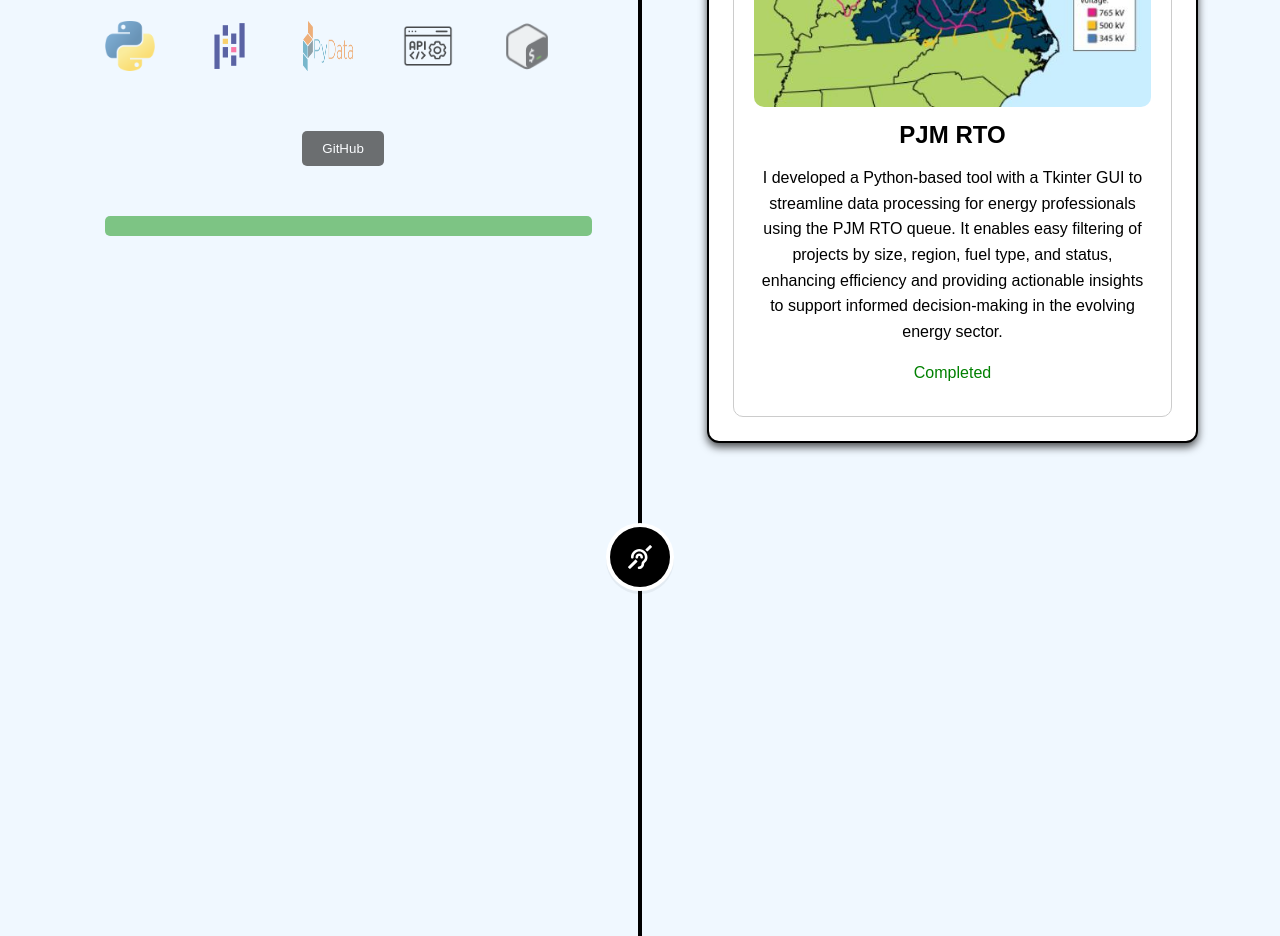
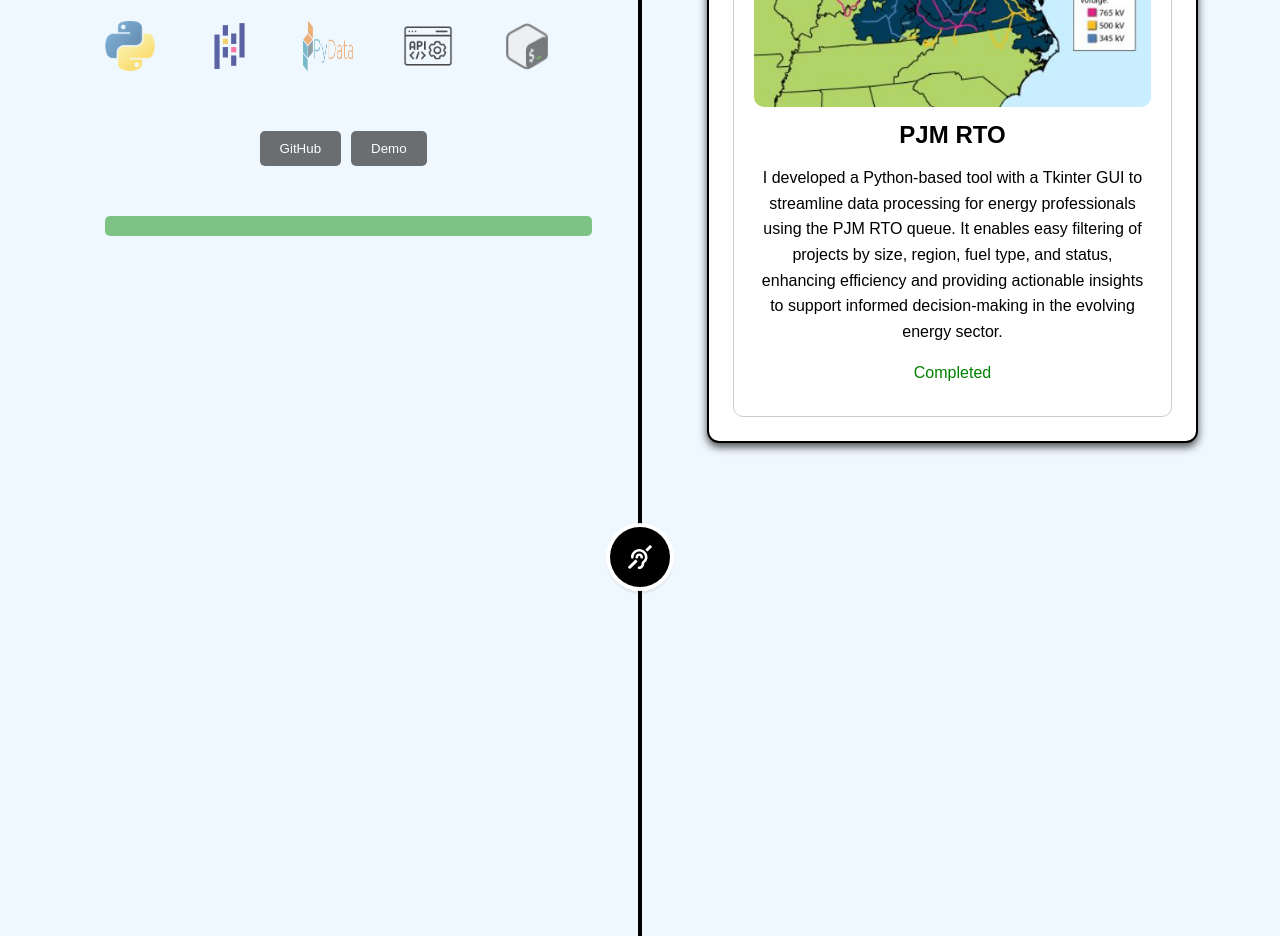
Before and after one commit to shashankkannan/testapp, a React (Create React App) app: page / in a window 1280 px wide. Shown: the part 3540-4476 px from the top of the page. Built offline with nearby package versions, Linux system fonts and the light colour scheme.

Commit message:
Update change 48

```diff
--- a/src/Components/Journey.js
+++ b/src/Components/Journey.js
@@ -441,6 +441,9 @@ I was actively involved in handling 200+ tickets and contributed significantly t
                                 <a href="https://github.com/shashankkannan/Pjm_Rto" target="_blank" rel="noopener noreferrer">
                                     <button className="learn-more-button">GitHub</button>
                                 </a>
+                                <a href="https://drive.google.com/file/d/1nca_TJx43IFcWzsRCjycZeQf_EiBwdxR/view" target="_blank" rel="noopener noreferrer">
+                                    <button className="learn-more-button">Demo</button>
+                                </a>
                             </div>
                             <div className="progress-bar-container" ref={progressRef11}>
                                 <div className="progress-bar" style={{ width: `${progress11}%` }}></div>
```
